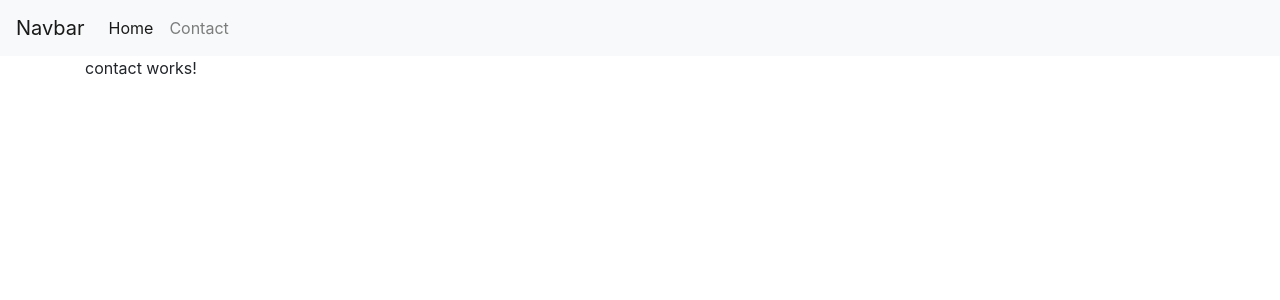
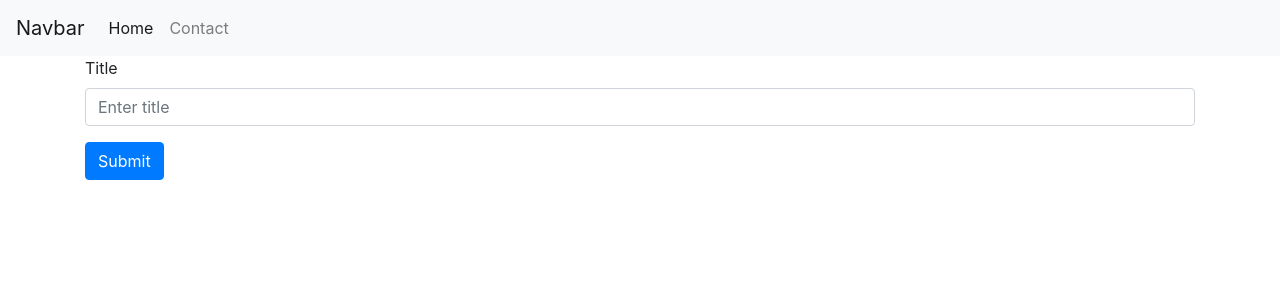
Before and after one commit to lukasz-sajna/Angular-Fast-Crash-Course, an Angular app in the folder demo/: page /contact in a window 1280 px wide. Shown: the top 300 px of the page. Built offline with nearby package versions, Linux system fonts and the light colour scheme.

Commit message:
Course completed

```diff
--- a/demo/package.json
+++ b/demo/package.json
@@ -23,6 +23,7 @@
     "@angular/router": "^5.2.0",
     "bootstrap": "^4.3.1",
     "core-js": "^2.4.1",
+    "jquery": "^3.4.0",
     "rxjs": "^5.5.6",
     "zone.js": "^0.8.19"
   },
--- a/demo/src/app/app.module.ts
+++ b/demo/src/app/app.module.ts
@@ -6,6 +6,7 @@ import { RouterModule, Routes } from '@angular/router';
 import { AppComponent } from './app.component';
 import { HomeComponent } from './home/home.component';
 import { ContactComponent } from './contact/contact.component';
+import { HttpClientModule } from '@angular/common/http';
 
 const appRoutes: Routes =
   [
@@ -24,6 +25,7 @@ const appRoutes: Routes =
     FormsModule,
     ReactiveFormsModule,
     RouterModule.forRoot(appRoutes),
+    HttpClientModule
   ],
   providers: [],
   bootstrap: [AppComponent]
--- a/demo/src/app/contact/contact.component.html
+++ b/demo/src/app/contact/contact.component.html
@@ -1,3 +1,7 @@
-<p>
-  contact works!
-</p>
+<form (submit)="onSubmit(theForm)" #theForm="ngForm">
+  <div class="form-group">
+    <label for="title">Title</label>
+    <input ngModel name="title" type="text" id="title" class="form-control" placeholder="Enter title">
+  </div>
+  <button type="submit" class="btn btn-primary">Submit</button>
+</form>
--- a/demo/src/app/contact/contact.component.ts
+++ b/demo/src/app/contact/contact.component.ts
@@ -1,4 +1,6 @@
 import { Component, OnInit } from '@angular/core';
+import { HttpClient } from '@angular/common/http';
+import { NgForm } from '@angular/forms';
 
 @Component({
   selector: 'app-contact',
@@ -7,9 +9,26 @@ import { Component, OnInit } from '@angular/core';
 })
 export class ContactComponent implements OnInit {
 
-  constructor() { }
+  constructor(private http: HttpClient) { }
 
   ngOnInit() {
   }
 
+  onSubmit(form: NgForm) {
+
+    const data = {
+      userId: Math.random(),
+      id: Math.random(),
+      title: form.value.username,
+      body: ''
+    };
+
+    this.http.post('https://jsonplaceholder.typicode.com/posts', data)
+      .subscribe(response => {
+        console.log(response);
+      }, err => {
+        console.log('Something went wrong', err);
+      });
+  }
+
 }
--- a/demo/src/app/home/home.component.html
+++ b/demo/src/app/home/home.component.html
@@ -1,3 +1,18 @@
-<p>
-  home works!
-</p>
+<table class="table">
+  <thead>
+    <tr>
+      <th scope="col">Id</th>
+      <th scope="col">UserId</th>
+      <th scope="col">Title</th>
+      <th scope="col">Body</th>
+    </tr>
+  </thead>
+  <tbody>
+    <tr *ngFor="let post of posts">
+      <td>{{post.id}}</td>
+      <td>{{post.userId}}</td>
+      <td>{{post.title}}</td>
+      <td>{{post.body}}</td>
+    </tr>
+  </tbody>
+</table>
--- a/demo/src/app/home/home.component.ts
+++ b/demo/src/app/home/home.component.ts
@@ -1,4 +1,5 @@
 import { Component, OnInit } from '@angular/core';
+import { HttpClient } from '@angular/common/http';
 
 @Component({
   selector: 'app-home',
@@ -7,9 +8,19 @@ import { Component, OnInit } from '@angular/core';
 })
 export class HomeComponent implements OnInit {
 
-  constructor() { }
+  posts: {};
+
+  constructor(private http: HttpClient) { }
 
   ngOnInit() {
+    this.http.get('https://jsonplaceholder.typicode.com/posts')
+      .subscribe(posts => {
+        this.posts = posts;
+
+        console.log(this.posts);
+      });
+
+
   }
 
 }
--- a/demo/src/index.html
+++ b/demo/src/index.html
@@ -13,7 +13,4 @@
   <app-root></app-root>
 
 </body>
-<script src="https://code.jquery.com/jquery-3.2.1.slim.min.js" integrity="sha384-KJ3o2DKtIkvYIK3UENzmM7KCkRr/rE9/Qpg6aAZGJwFDMVNA/GpGFF93hXpG5KkN" crossorigin="anonymous"></script>
-<script src="https://cdnjs.cloudflare.com/ajax/libs/popper.js/1.12.9/umd/popper.min.js" integrity="sha384-ApNbgh9B+Y1QKtv3Rn7W3mgPxhU9K/ScQsAP7hUibX39j7fakFPskvXusvfa0b4Q" crossorigin="anonymous"></script>
-<script src="https://maxcdn.bootstrapcdn.com/bootstrap/4.0.0/js/bootstrap.min.js" integrity="sha384-JZR6Spejh4U02d8jOt6vLEHfe/JQGiRRSQQxSfFWpi1MquVdAyjUar5+76PVCmYl" crossorigin="anonymous"></script>
 </html>
```
Also changed, not shown: demo/src/app/app.component.html (+0 -13 lines), demo/.angular-cli.json, 1 other file (tests, documents, lock files or other folders).
